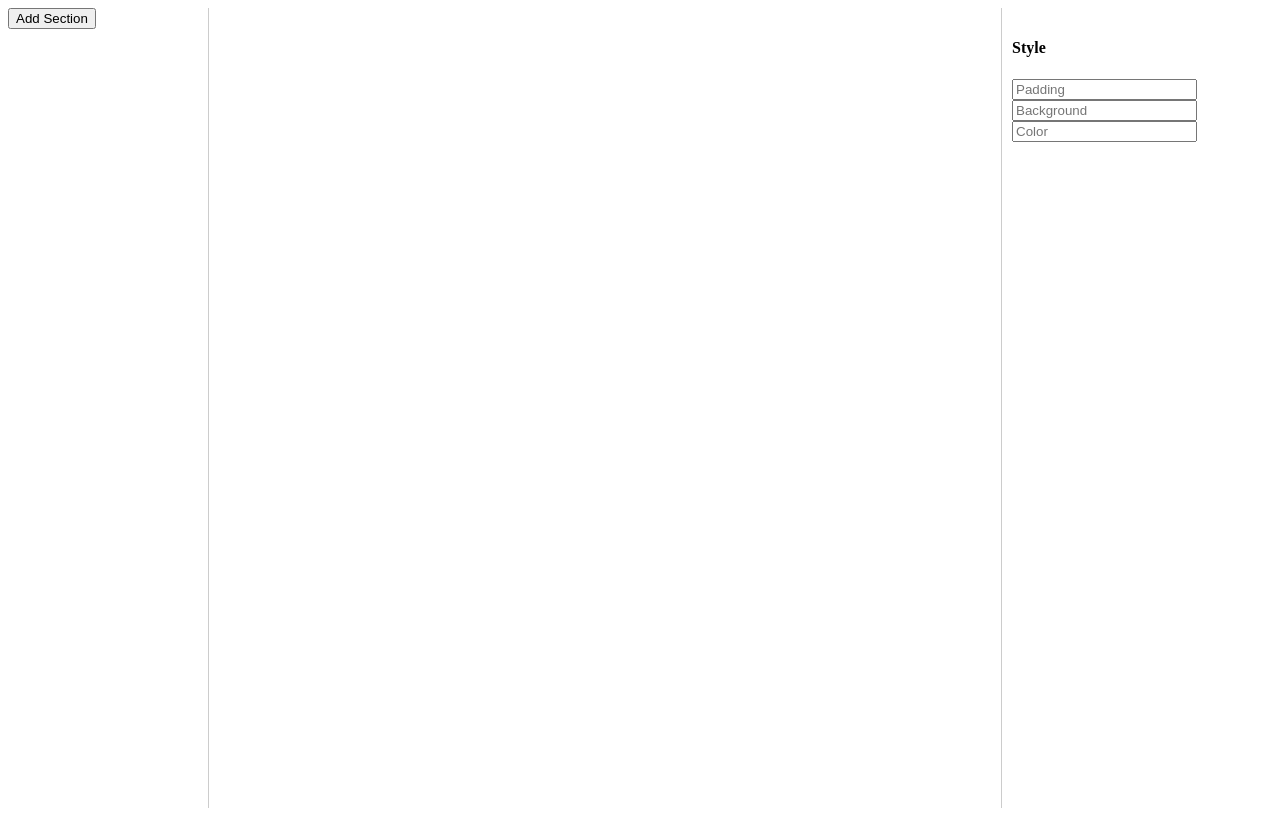
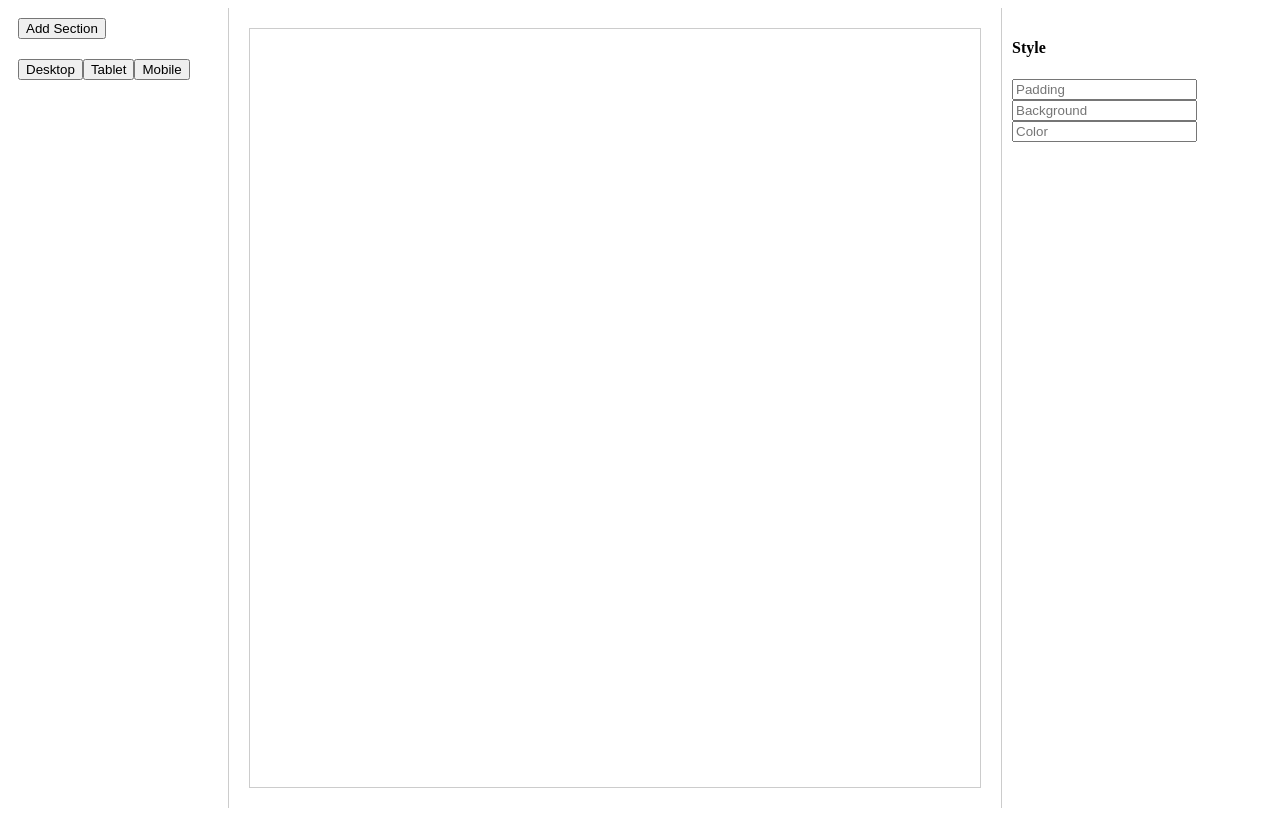
Before and after one commit to yoalmog/builder-app, a React (Vite) app: page / in a window 1280 px wide. Built offline with nearby package versions, Linux system fonts and the light colour scheme.

Commit message:
Implement device selection and column resizing
Added device state management and resize functionality for columns.

```diff
--- a/src/Builder.jsx
+++ b/src/Builder.jsx
@@ -6,7 +6,7 @@ import {
   closestCenter
 } from "@dnd-kit/core";
 
-// ---------- ELEMENT FACTORY ----------
+// ---------- ELEMENT ----------
 const createElement = (type) => ({
   id: Date.now() + Math.random(),
   type,
@@ -62,6 +62,23 @@ function DropZone({ id, children }) {
 export default function Builder() {
   const [tree, setTree] = useState([]);
   const [selected, setSelected] = useState(null);
+  const [device, setDevice] = useState("desktop");
+
+  // ---------- RESIZE ----------
+  const resizeColumns = (sectionId, colIndex, newWidth) => {
+    const update = (nodes) =>
+      nodes.map((n) => {
+        if (n.id === sectionId) {
+          const cols = [...n.children];
+          cols[colIndex].width = Math.max(10, Math.min(90, newWidth));
+          cols[colIndex + 1].width = 100 - cols[colIndex].width;
+          return { ...n, children: cols };
+        }
+        return { ...n, children: update(n.children || []) };
+      });
+
+    setTree(update(tree));
+  };
 
   // ---------- ADD ----------
   const addSection = () => {
@@ -132,7 +149,7 @@ export default function Builder() {
     setTree(insert(remove(tree)));
   };
 
-  // ---------- STYLE PANEL ----------
+  // ---------- STYLE ----------
   const updateStyle = (key, value) => {
     const update = (nodes) =>
       nodes.map((n) => {
@@ -153,14 +170,17 @@ export default function Builder() {
     if (el.type === "section") {
       return (
         <div key={el.id} style={{ border: "2px solid #aaa", marginBottom: 20 }}>
+
           <div style={{ padding: 10 }}>
             <button onClick={() => addColumns(el.id, 2)}>2 Col</button>
             <button onClick={() => addColumns(el.id, 3)}>3 Col</button>
           </div>
 
-          <div style={{ display: "flex", gap: 10 }}>
-            {el.children.map((col) => (
-              <DropZone key={col.id} id={col.id}>
+          <div style={{ display: "flex", alignItems: "stretch" }}>
+            {el.children.map((col, i) => (
+              <React.Fragment key={col.id}>
+
+                <DropZone id={col.id}>
                   <div
                     style={{
                       flex: col.width,
@@ -168,15 +188,9 @@ export default function Builder() {
                       padding: 10
                     }}
                   >
-                  <button onClick={() => addElement(col.id, "text")}>
-                    Text
-                  </button>
-                  <button onClick={() => addElement(col.id, "image")}>
-                    Image
-                  </button>
-                  <button onClick={() => addElement(col.id, "button")}>
-                    Button
-                  </button>
+                    <button onClick={() => addElement(col.id, "text")}>Text</button>
+                    <button onClick={() => addElement(col.id, "image")}>Image</button>
+                    <button onClick={() => addElement(col.id, "button")}>Button</button>
 
                     {col.children.map((child) => (
                       <Draggable key={child.id} id={child.id}>
@@ -187,6 +201,37 @@ export default function Builder() {
                     ))}
                   </div>
                 </DropZone>
+
+                {/* RESIZE HANDLE */}
+                {i < el.children.length - 1 && (
+                  <div
+                    style={{
+                      width: 6,
+                      cursor: "col-resize",
+                      background: "#ccc"
+                    }}
+                    onMouseDown={(e) => {
+                      const startX = e.clientX;
+
+                      const onMove = (moveEvent) => {
+                        const diff = moveEvent.clientX - startX;
+                        const newWidth = col.width + diff * 0.2;
+                        resizeColumns(el.id, i, newWidth);
+                      };
+
+                      document.addEventListener("mousemove", onMove);
+                      document.addEventListener(
+                        "mouseup",
+                        () => {
+                          document.removeEventListener("mousemove", onMove);
+                        },
+                        { once: true }
+                      );
+                    }}
+                  />
+                )}
+
+              </React.Fragment>
             ))}
           </div>
         </div>
@@ -214,17 +259,43 @@ export default function Builder() {
     <DndContext collisionDetection={closestCenter} onDragEnd={handleDragEnd}>
       <div style={{ display: "flex", height: "100%" }}>
 
-        {/* LEFT */}
-        <div style={{ width: 200, borderRight: "1px solid #ccc" }}>
+        {/* LEFT PANEL */}
+        <div style={{ width: 200, borderRight: "1px solid #ccc", padding: 10 }}>
           <button onClick={addSection}>Add Section</button>
+
+          <div style={{ marginTop: 20 }}>
+            <button onClick={() => setDevice("desktop")}>Desktop</button>
+            <button onClick={() => setDevice("tablet")}>Tablet</button>
+            <button onClick={() => setDevice("mobile")}>Mobile</button>
+          </div>
         </div>
 
         {/* CANVAS */}
-        <div style={{ flex: 1, padding: 20 }}>
+        <div
+          style={{
+            flex: 1,
+            padding: 20,
+            display: "flex",
+            justifyContent: "center"
+          }}
+        >
+          <div
+            style={{
+              width:
+                device === "mobile"
+                  ? 375
+                  : device === "tablet"
+                  ? 768
+                  : "100%",
+              border: "1px solid #ccc",
+              padding: 10
+            }}
+          >
             {tree.map(renderElement)}
           </div>
+        </div>
 
-        {/* RIGHT STYLE PANEL */}
+        {/* STYLE PANEL */}
         <div style={{ width: 250, borderLeft: "1px solid #ccc", padding: 10 }}>
           <h4>Style</h4>
           <input
```
Lines whose indentation alone changed are shown as unchanged.
